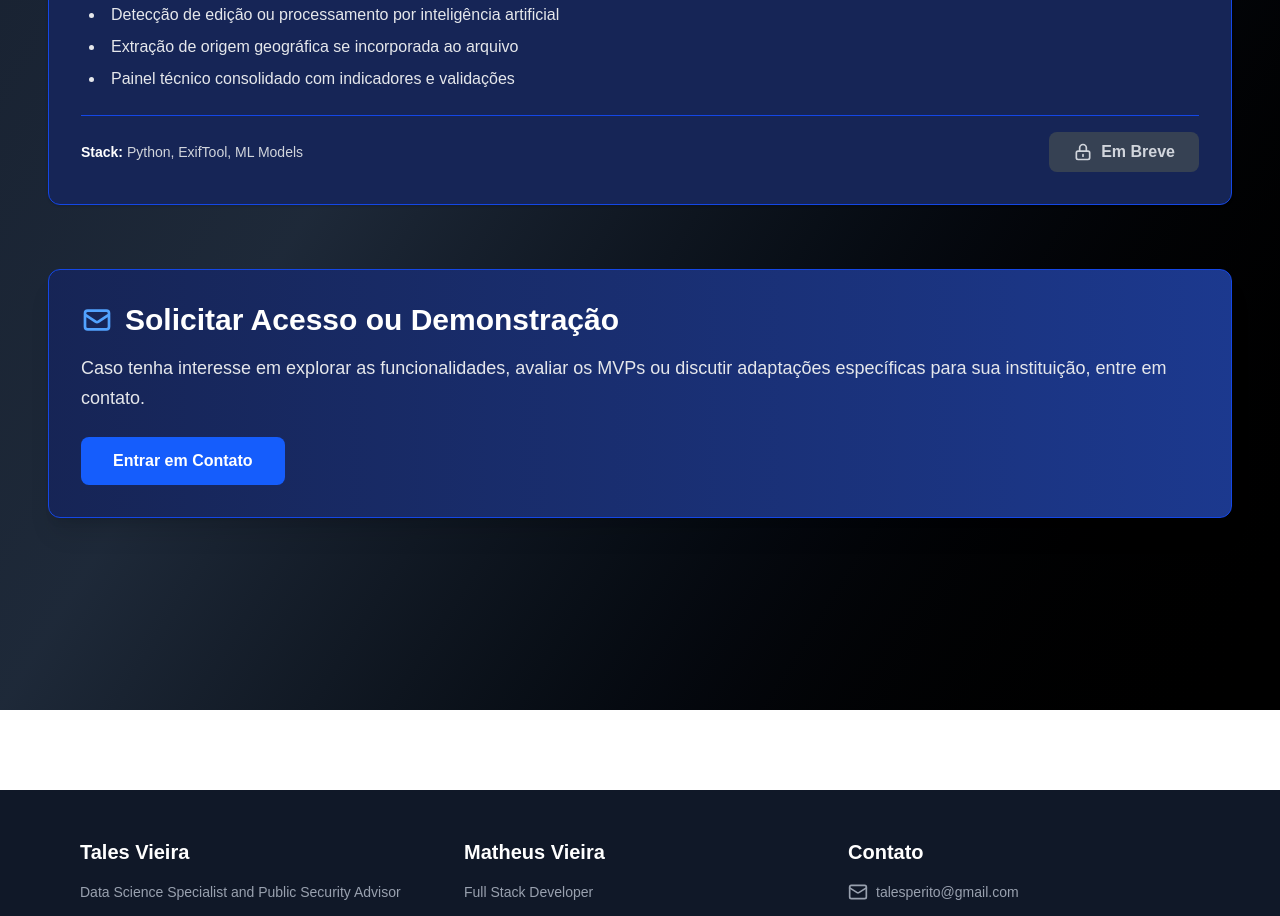
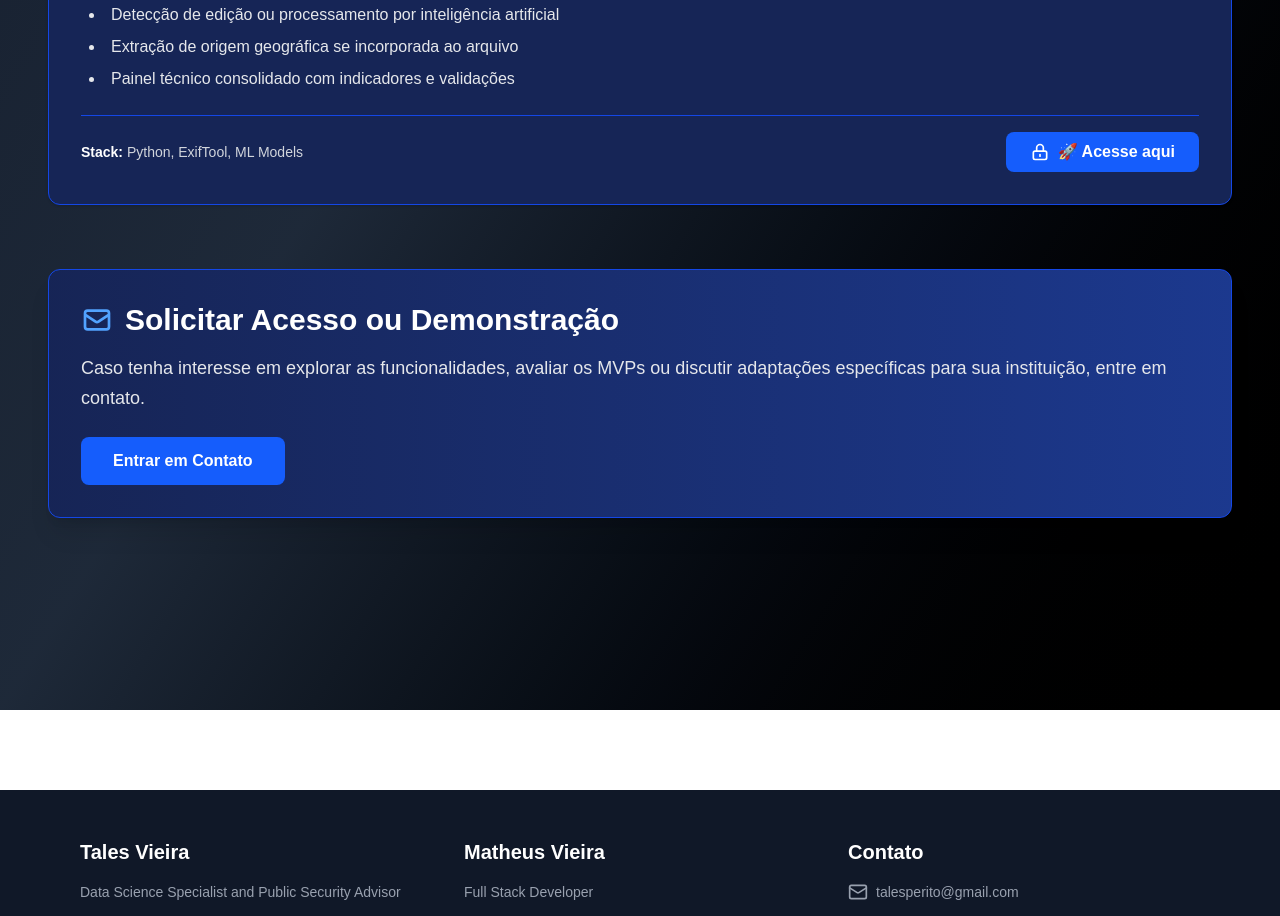
Before and after one commit to talesperito/investigacao-forense, a Next.js app: page /aplicacoes in a window 1280 px wide. Shown: the part 1420-2336 px from the top of the page. Built offline with nearby package versions, Linux system fonts and the light colour scheme.

Commit message:
feat: Update MetaScope button to Acesse aqui with link to demo page

```diff
--- a/app/aplicacoes/page.tsx
+++ b/app/aplicacoes/page.tsx
@@ -107,14 +107,14 @@
               <div className="text-sm text-gray-300">
                 <span className="font-semibold text-white">Stack:</span> Python, ExifTool, ML Models
               </div>
-              <button
-                disabled
-                className="bg-gray-700 text-gray-300 font-semibold py-2 px-6 rounded-lg cursor-not-allowed flex items-center"
+              <button href="/metascope-demo"
+
+                className="bg-blue-600 hover:bg-blue-700 text-white font-semibold py-2 px-6 rounded-lg transition-colors flex items-center"
               >
                 <svg className="w-5 h-5 mr-2" fill="none" stroke="currentColor" viewBox="0 0 24 24">
                   <path strokeLinecap="round" strokeLinejoin="round" strokeWidth={2} d="M12 15v2m-6 4h12a2 2 0 002-2v-6a2 2 0 00-2-2H6a2 2 0 00-2 2v6a2 2 0 002 2zm10-10V7a4 4 0 00-8 0v4h8z" />
                 </svg>
-                Em Breve
+                🚀 Acesse aqui
               </button>
             </div>
           </div>
```
